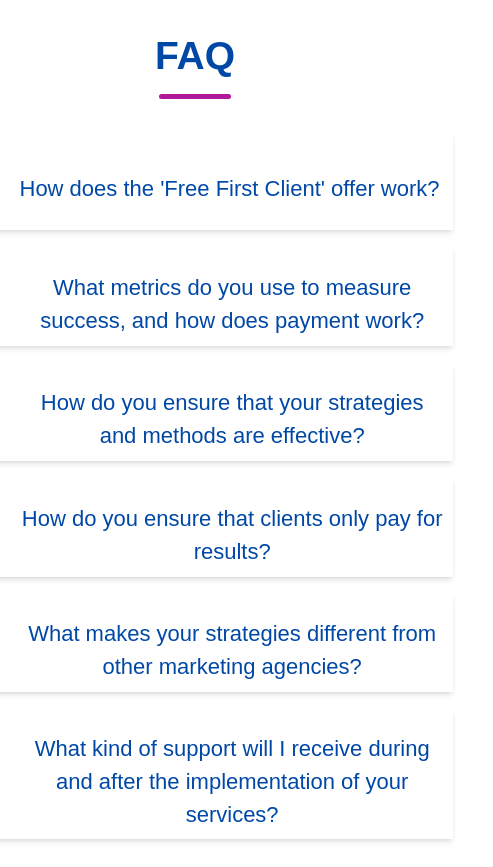
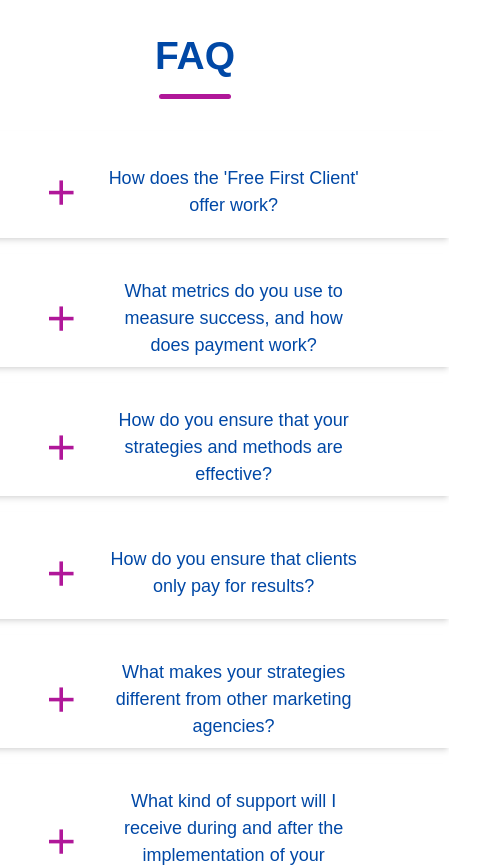
Before and after one commit to ayouub-bk/LoschMedia_Agency, a React (Vite) app: page / in a window 390 px wide. Shown: the part 9420-10287 px from the top of the page, 493 px wide, since content can reach past the window. Built offline with nearby package versions, Linux system fonts and the light colour scheme.

Commit message:
fixed faq for too small devices

```diff
--- a/src/Components/Ui/Accordion.jsx
+++ b/src/Components/Ui/Accordion.jsx
@@ -18,35 +18,39 @@ const Accordion = ({ Q, A, Index }) => {
   // }, [A]);
 
   return (
-    <div className="p-2 shadow-md min-h[100px]  ">
+    <div className="p-2 shadow-md     ">
       <button
-        className="flex items-center gap-4   pl-4 pt-4  "
+        className="flex items-center gap-4 w-full xs:w-auto  xs:justify-start  justify-center  pl-4 pt-4  "
         onClick={() => setOpen(!open)}
       >
         <span
-          className={`mr-4 text-[45px]  transform rotate-90 transition duration-500  ease-out text-highlight ${
+          className={`mr-4 xs:text-[45px] text-[50px] transform rotate-90 transition duration-500  ease-out text-highlight ${
             open && `!rotate-180  `
           }  `}
         >
           {" "}
           {open ? "-" : "+"}{" "}
         </span>
-        <span className="text-secondary text-[22px]  ">{Q}</span>
+        <span className="text-secondary xs:text-[22px]  text-[18px] w-[250px]  xs:w-full ">
+          {Q}
+        </span>
       </button>
       <div
-        className={` overflow-hidden transition-all duration-700 ease-in-out   flex flex-col gap-4    ${
+        className={` xs:overflow-hidden transition-all duration-700 ease-in-out   flex flex-col   gap-4 ${
           open ? `h-${contentHeight.current}px opacity-100 ` : `opacity-0 h-0  `
         }  `}
       >
         <div
           key={Index}
-          className="overflow-hidden mt-2  p-6 "
+          className="xs:overflow-hidden mt-2 pl-10 xs:p-6 "
           data-id={A.Index}
         >
-          <div>
+          <div className="w-full pl-8 xs:p-0 ">
             {A.title &&
               A.title.map((T) => {
-                return <p className="mb-4 font-medium  leading-6 "> {T}</p>;
+                return (
+                  <p className="mb-4 xs:font-medium  xs:leading-6 "> {T}</p>
+                );
               })}
           </div>
           {Index != 5 ? (
@@ -54,8 +58,8 @@ const Accordion = ({ Q, A, Index }) => {
               {A.content?.map((list) => {
                 return (
                   <li className="flex  py-2  px-6  gap-6  ">
-                    <p className="font-light text-[15px] leading-6  ">
-                      <span className="font-bold tracking-wide text-[17px]	 ">
+                    <p className="font-light text-[13px]  xs:text-[15px] xs:leading-6  ">
+                      <span className="font-bold xs:tracking-wide  text-[14px] xs:text-[17px]	 ">
                         {list.name}{" "}
                       </span>
                       {list.text}
@@ -81,7 +85,7 @@ const Accordion = ({ Q, A, Index }) => {
             </ul>
           )}
           {Index == 4 && (
-            <div class="relative overflow-x-auto">
+            <div class="relative xs:overflow-x-auto">
               <table class="w-full text-sm text-left rtl:text-right text-gray-500 dark:text-gray-400">
                 <thead class="text-xs text-gray-700 uppercase bg-gray-50 dark:bg-gray-700 dark:text-gray-400">
                   <tr>
--- a/src/pages/HomeScreen.jsx
+++ b/src/pages/HomeScreen.jsx
@@ -58,7 +58,7 @@ const HomeScreen = () => {
         <div>
           <OffersHome />
         </div>
-        <div>
+        <div className="w-full">
           <Faq />
         </div>
       </div>
```
